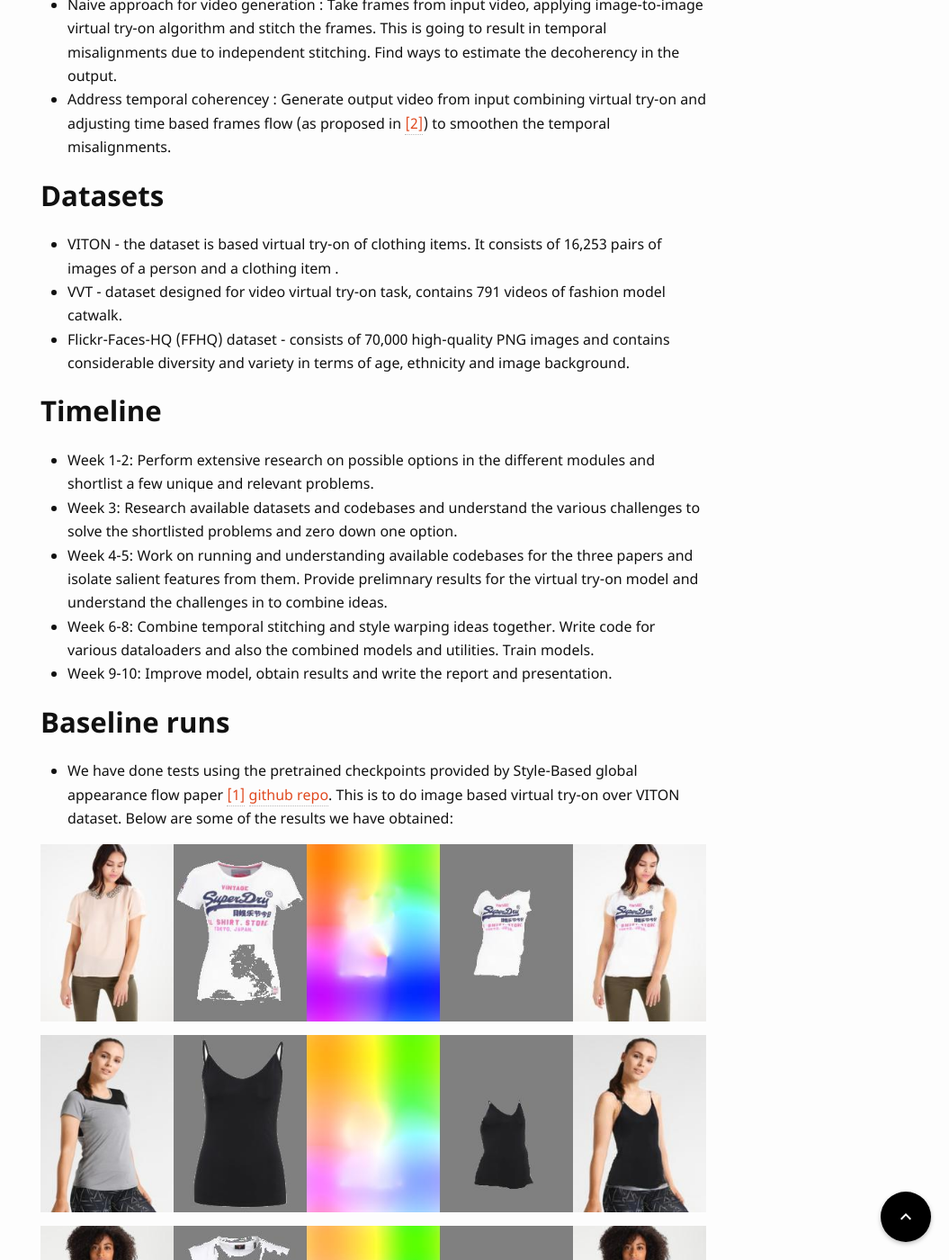
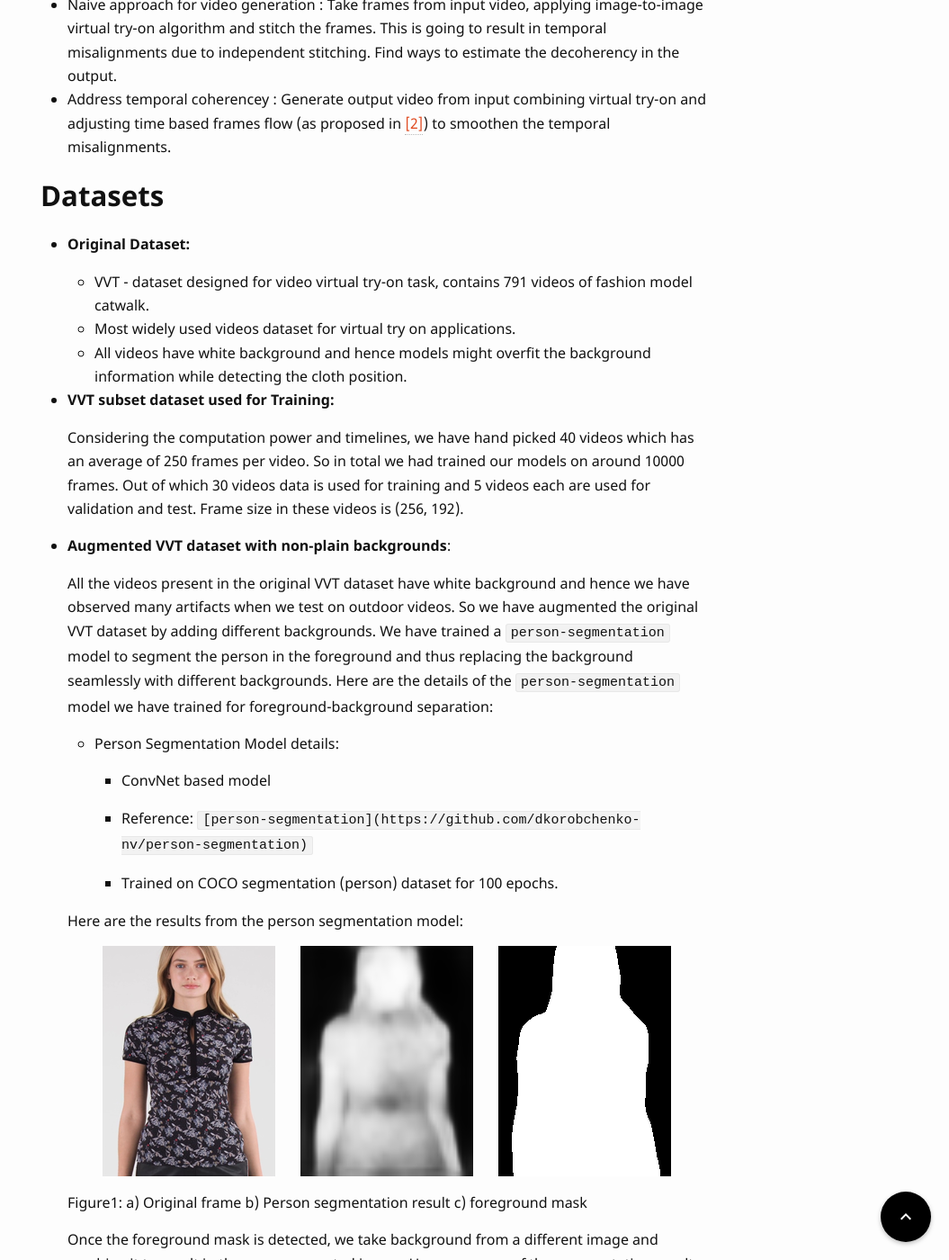
Before and after one commit to UCLAdeepvision/CS269-projects-2022spring, a Jekyll site: the page built from _posts/2022-04-23-team10-virtual-tryon-on-videos.md, in a window 1280 px wide and 1400 px high, scrolled down 2122 px. Shown: the whole window at 90% size, without its empty margins (225-1280 px from the left). Built offline with Jekyll 4.4.1, drawn with Linux system fonts in a browser that asks for light colours; some web fonts are replaced; comment, search, counter and statistics services are not loaded; some of the changed text lies outside the part shown.

Commit message:
Added Datasets section
Signed-off-by: manishmanu <manishmanu300@gmail.com>

```diff
--- a/_posts/2022-04-23-team10-virtual-tryon-on-videos.md
+++ b/_posts/2022-04-23-team10-virtual-tryon-on-videos.md
@@ -33,10 +33,50 @@ Our proposal is to combine the work previously done in image to image Virtual Tr
 - Address temporal coherencey : Generate output video from input combining virtual try-on and adjusting time based frames flow (as proposed in [[2]](#references)) to smoothen the temporal misalignments.
 
 ## Datasets
-- VITON - the dataset is based virtual try-on of clothing items.
-It consists of 16,253 pairs of images of a person and a clothing item .
-- VVT - dataset designed for video virtual try-on task, contains 791 videos of fashion model catwalk.
-- Flickr-Faces-HQ (FFHQ)  dataset - consists of 70,000 high-quality PNG images and contains considerable diversity and variety in terms of age, ethnicity and image background.
+- **Original Dataset:**
+
+  - VVT - dataset designed for video virtual try-on task, contains 791 videos of fashion model catwalk.
+  - Most widely used videos dataset for virtual try on applications.
+  - All videos have white background and hence models might overfit the background information while detecting the cloth position.
+
+- **VVT subset dataset used for Training:**
+
+  Considering the computation power and timelines, we have hand picked 40 videos which has an average of 250 frames per video. So in total we had trained our models on around 10000 frames. Out of which 30 videos data is used for training and 5 videos each are used for validation and test. Frame size in these videos is (256, 192).
+
+- **Augmented VVT dataset with non-plain backgrounds**:
+
+  All the videos present in the original VVT dataset have white background and hence we have observed many artifacts when we test on  outdoor videos. So we have augmented the original VVT dataset by adding different backgrounds. We have trained a `person-segmentation` model to segment the person in the foreground and thus replacing the background seamlessly with different backgrounds. Here are the details of the `person-segmentation` model we have trained for foreground-background separation:
+
+  - Person Segmentation Model details:
+
+    - ConvNet based model
+
+    - Reference: `[person-segmentation](https://github.com/dkorobchenko-nv/person-segmentation)`
+
+    - Trained on COCO segmentation (person) dataset for 100 epochs.
+
+
+
+
+  Here are the results from the person segmentation model:
+
+  ![]({{ '/assets/images/team10/person_segmentation_result.png' | relative_url }})
+
+  Figure1: a) Original frame b) Person segmentation result c) foreground mask
+
+
+
+  Once the foreground mask is detected, we take background from a different image and combine it to result in the new augmented image. Here are some of the augmentation results:
+
+  ![]({{ '/assets/images/team10/background_addition_results.png' | relative_url }})
+
+  Figure2: 	a1) original 	a2) with background 	b1) original 	b2) with background
+
+
+
+- **Generating DepthMap training data:**
+
+
 
 ## Timeline
 - Week 1-2: Perform extensive research on possible options in the different modules
```
Also changed, not shown: assets/images/team10/background_addition_results.png (added), assets/images/team10/person_segmentation_result.png (added).
